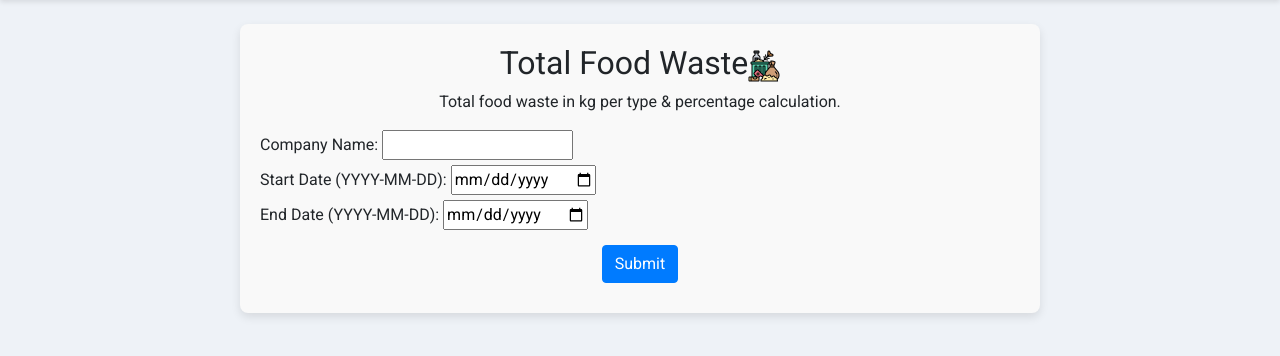
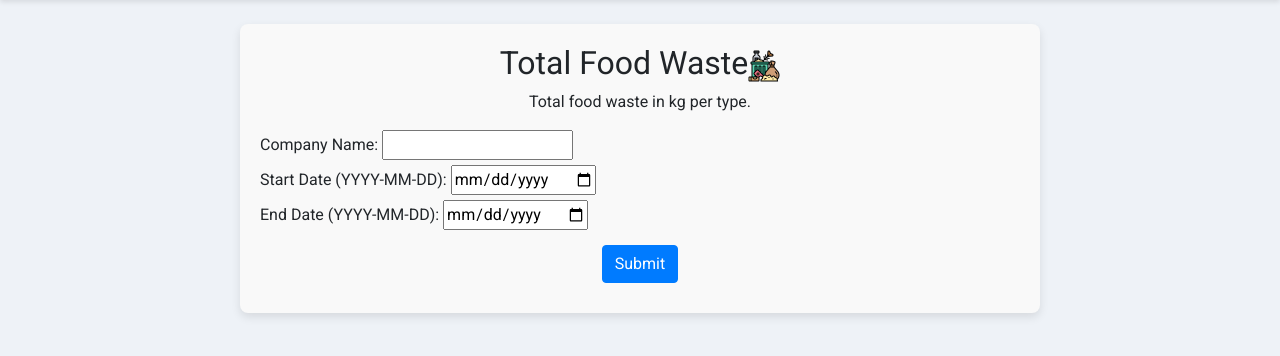
Before and after one commit to FIT-Dev-Team/lbec-flaskdata, a Flask app: page /form_total_fw in a window 1280 px wide. Shown: the part 74-430 px from the top of the page. Run offline with Flask 3, Linux system fonts and the light colour scheme; some libraries are stand-ins or nearby versions.

Commit message:
Adjusted readme and total_fw descriptions

```diff
--- a/templates/form_total_fw.html
+++ b/templates/form_total_fw.html
@@ -4,7 +4,7 @@
 
 {% block content %}
     <center><h2>Total Food Waste<img src="/static/garbage.png" width="32" height="32"></h2>
-    <p> Total food waste in kg per type & percentage calculation.</p></center>
+    <p> Total food waste in kg per type.</p></center>
     <form action="{{ url_for('process_total_fw') }}" method="POST">
         <label for="company_name">Company Name:</label>
         <input type="text" name="company_name" id="company_name">
```
Also changed, not shown: README.md.
